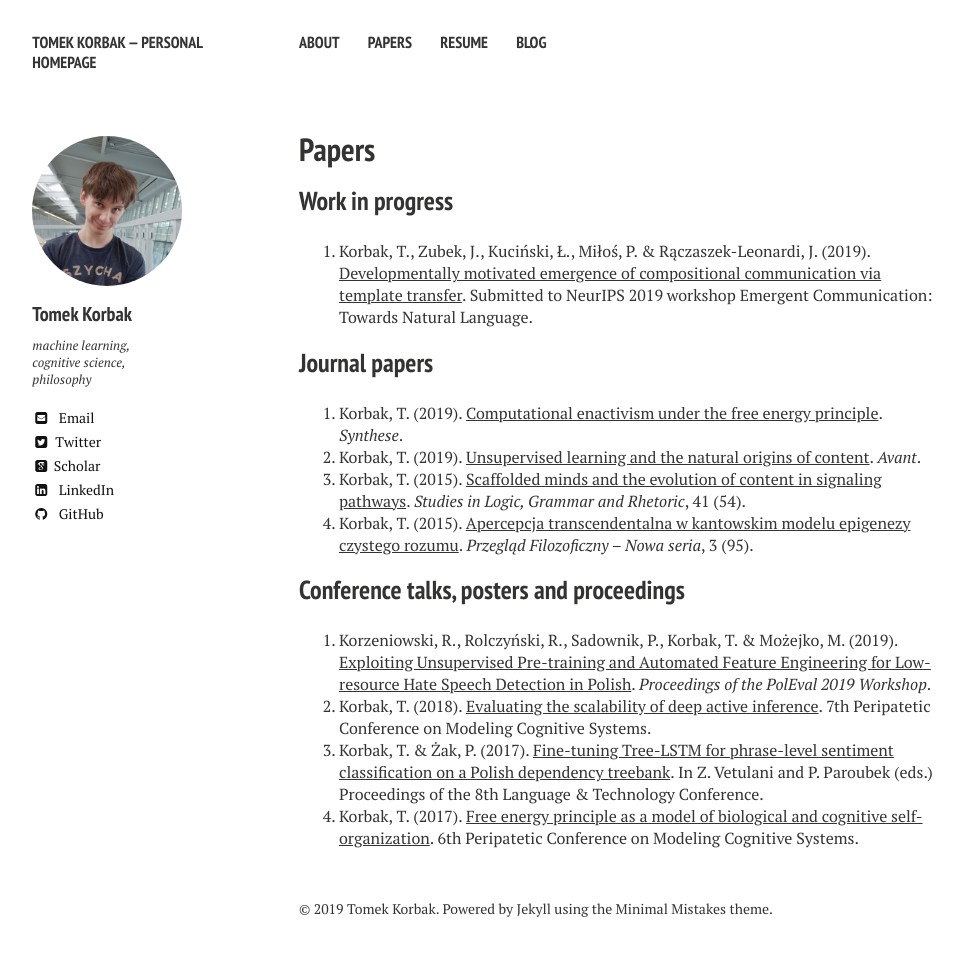
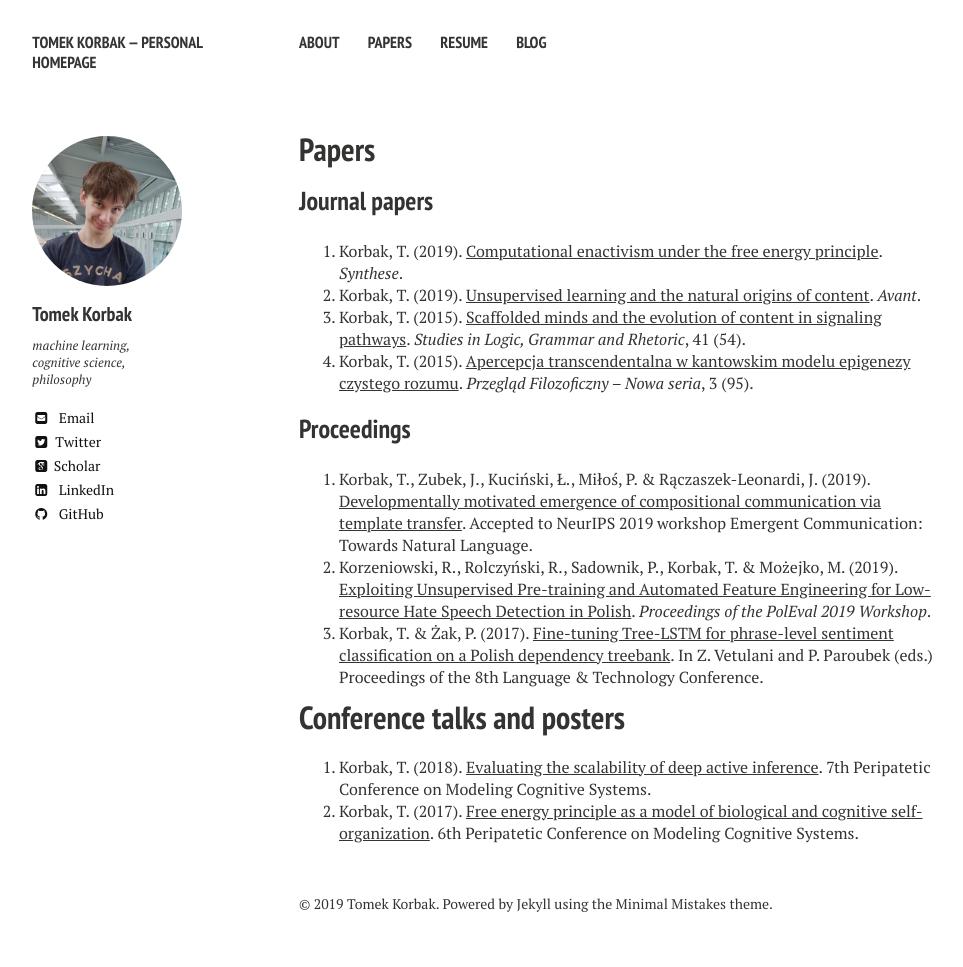
Before and after one commit to tomekkorbak/tomekkorbak.github.io, a Jekyll site: the page built from papers.md, in a window 1280 px wide. Shown: the whole page, without its empty margins (21-984 px from the left). Built offline with Jekyll 4.4.1, drawn with Linux system fonts in a browser that asks for light colours; nearby versions of some CDN libraries; some web fonts are replaced; some of the changed lines change nothing that is shown.

Commit message:
Update papers

```diff
--- a/papers.md
+++ b/papers.md
@@ -6,9 +6,6 @@ share: false
 comments: false
 ---
 
-## Work in progress
-
-1. Korbak, T., Zubek, J., Kuciński, Ł., Miłoś, P. & Rączaszek-Leonardi, J. (2019). [Developmentally motivated emergence of compositional communication via template transfer]({{ site.url }}/data/Emergent_compositional_communication.pdf). Submitted to NeurIPS 2019 workshop Emergent Communication: Towards Natural Language.
 
 ## Journal papers
 
@@ -18,9 +15,12 @@ comments: false
 4. Korbak, T. (2015). [Apercepcja transcendentalna w kantowskim modelu epigenezy czystego rozumu](http://cejsh.icm.edu.pl/cejsh/element/bwmeta1.element.pan-pf-yid-2015-iid-3-art-000000000008/c/PFil203-15208-TKorbak.pdf). *Przegląd Filozoficzny – Nowa seria*, 3 (95).
 
 
-## Conference talks, posters and proceedings
+## Proceedings
 
-1. Korzeniowski, R., Rolczyński, R., Sadownik, P., Korbak, T. & Możejko, M. (2019). [Exploiting Unsupervised Pre-training and Automated Feature Engineering for Low-resource Hate Speech Detection in Polish](https://arxiv.org/abs/1906.09325). *Proceedings of the PolEval 2019 Workshop*.
-2. Korbak, T. (2018). [Evaluating the scalability of deep active inference]({{ site.url }}/data/Poster2018.pdf). 7th Peripatetic Conference on Modeling Cognitive Systems.
+1. Korbak, T., Zubek, J., Kuciński, Ł., Miłoś, P. & Rączaszek-Leonardi, J. (2019). [Developmentally motivated emergence of compositional communication via template transfer]({{ site.url }}/data/Emergent_compositional_communication.pdf). Accepted to NeurIPS 2019 workshop Emergent Communication: Towards Natural Language.
+2. Korzeniowski, R., Rolczyński, R., Sadownik, P., Korbak, T. & Możejko, M. (2019). [Exploiting Unsupervised Pre-training and Automated Feature Engineering for Low-resource Hate Speech Detection in Polish](https://arxiv.org/abs/1906.09325). *Proceedings of the PolEval 2019 Workshop*.
 3. Korbak, T. & Żak, P. (2017). [Fine-tuning Tree-LSTM for phrase-level sentiment classification on a Polish dependency treebank](https://arxiv.org/abs/1711.01985). In Z. Vetulani and P. Paroubek (eds.) Proceedings of the 8th Language & Technology Conference.
-4. Korbak, T. (2017). [Free energy principle as a model of biological and cognitive self-organization]({{ site.url }}/data/Free_Energy_Principle_as_a_model_of_biol.pdf). 6th Peripatetic Conference on Modeling Cognitive Systems.
+
+# Conference talks and posters
+1. Korbak, T. (2018). [Evaluating the scalability of deep active inference]({{ site.url }}/data/Poster2018.pdf). 7th Peripatetic Conference on Modeling Cognitive Systems.
+2. Korbak, T. (2017). [Free energy principle as a model of biological and cognitive self-organization]({{ site.url }}/data/Free_Energy_Principle_as_a_model_of_biol.pdf). 6th Peripatetic Conference on Modeling Cognitive Systems.
```
